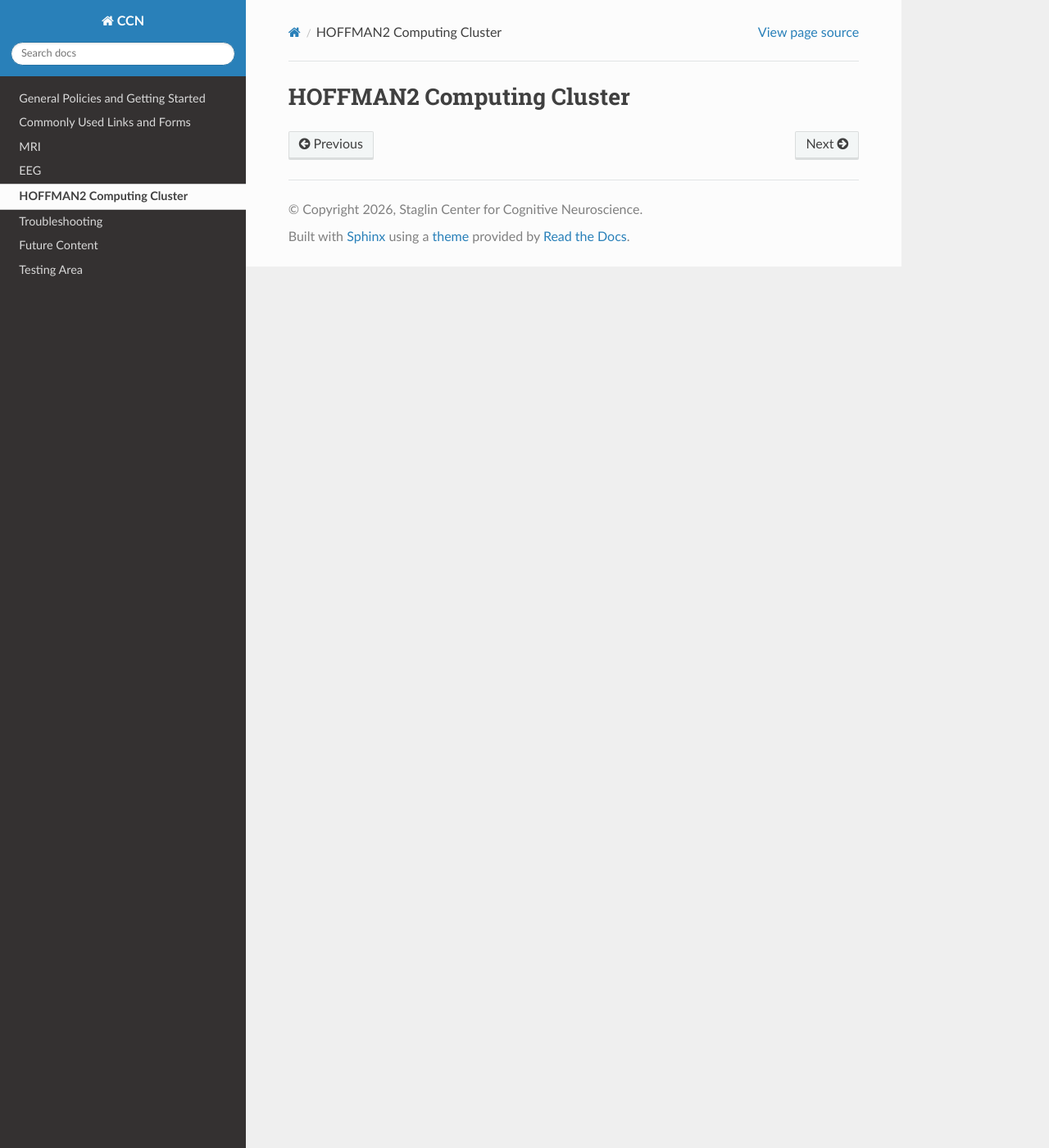
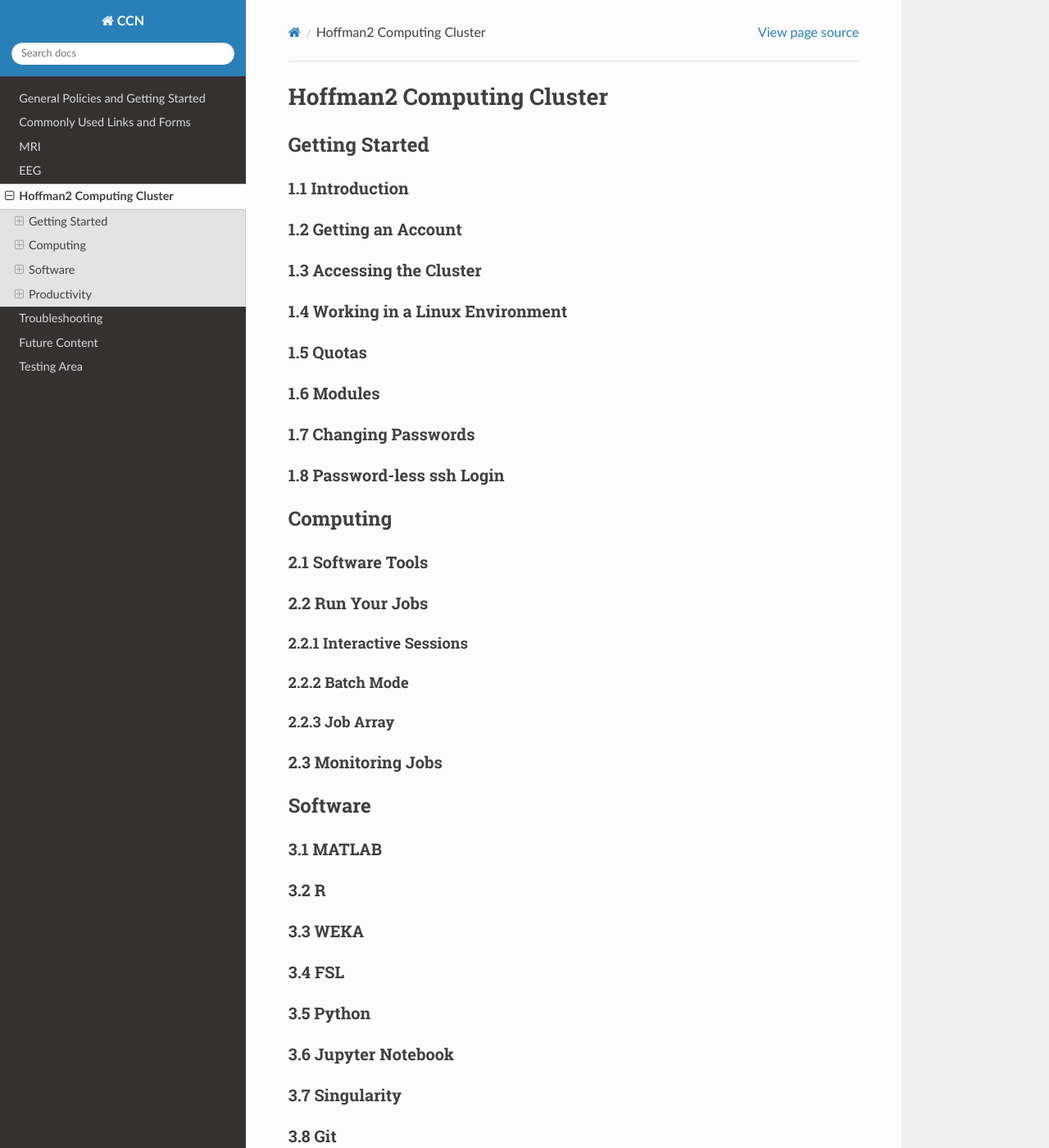
Before and after one commit to CCN-Support/CCN_Wiki, a Sphinx documentation site: the page built from docs/source/hoffman.rst, in a window 1280 px wide and 1400 px high. Shown: the whole window at 82% size. Built offline with Sphinx 7.4.7 and the Read the Docs theme 3.1.0, drawn with Linux system fonts in a browser that asks for light colours; some of the changed text lies outside the part shown.

Commit message:
Update hoffman.rst

```diff
--- a/docs/source/hoffman.rst
+++ b/docs/source/hoffman.rst
@@ -1,2 +1,71 @@
-HOFFMAN2 Computing Cluster
---------------------------
+Hoffman2 Computing Cluster
+==========================
+Getting Started
+---------------
+1.1 Introduction
+~~~~~~~~~~~~~~~~
+1.2 Getting an Account
+~~~~~~~~~~~~~~~~~~~~~~
+1.3 Accessing the Cluster
+~~~~~~~~~~~~~~~~~~~~~~~~~
+1.4 Working in a Linux Environment
+~~~~~~~~~~~~~~~~~~~~~~~~~~~~~~~~~~
+1.5 Quotas
+~~~~~~~~~~
+1.6 Modules
+~~~~~~~~~~~
+1.7 Changing Passwords
+~~~~~~~~~~~~~~~~~~~~~~
+1.8 Password-less ssh Login
+~~~~~~~~~~~~~~~~~~~~~~~~~~~
+
+Computing
+---------
+2.1 Software Tools
+~~~~~~~~~~~~~~~~~~
+2.2 Run Your Jobs
+~~~~~~~~~~~~~~~~~
+2.2.1 Interactive Sessions
+^^^^^^^^^^^^^^^^^^^^^^^^^^
+2.2.2 Batch Mode
+^^^^^^^^^^^^^^^^
+2.2.3 Job Array
+^^^^^^^^^^^^^^^
+2.3 Monitoring Jobs
+~~~~~~~~~~~~~~~~~~~
+
+Software
+--------
+3.1 MATLAB
+~~~~~~~~~~
+3.2 R
+~~~~~
+3.3 WEKA
+~~~~~~~~
+3.4 FSL
+~~~~~~~
+3.5 Python
+~~~~~~~~~~
+3.6 Jupyter Notebook
+~~~~~~~~~~~~~~~~~~~~
+3.7 Singularity
+~~~~~~~~~~~~~~~
+3.8 Git
+~~~~~~~
+3.9 X2Go
+~~~~~~~~
+
+Productivity
+------------
+4.1 Scripts
+~~~~~~~~~~~
+4.2 Data Transfer
+~~~~~~~~~~~~~~~~~
+4.3 Sharing Filesystems
+~~~~~~~~~~~~~~~~~~~~~~~
+4.4 Tools
+~~~~~~~~~
+4.5 Mailing List
+~~~~~~~~~~~~~~~~
+
+^^^
```
